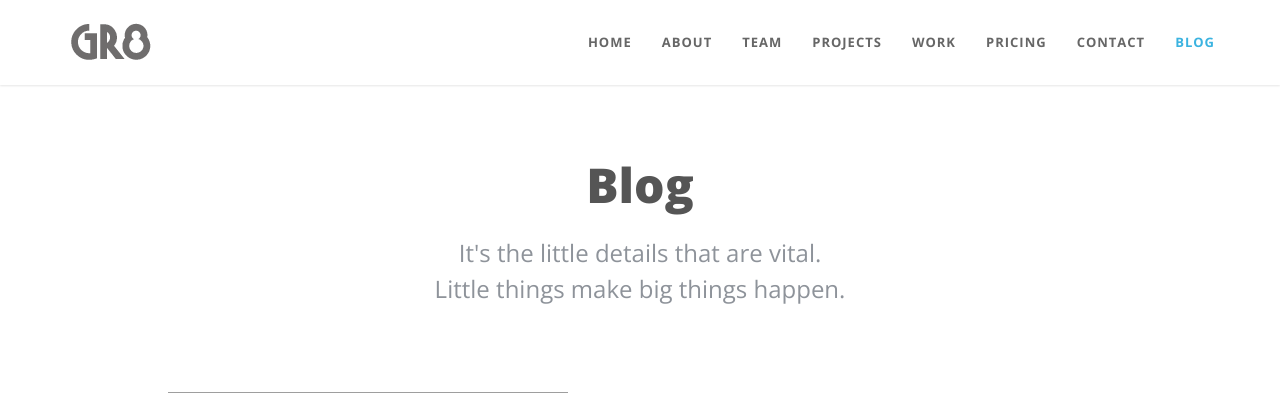
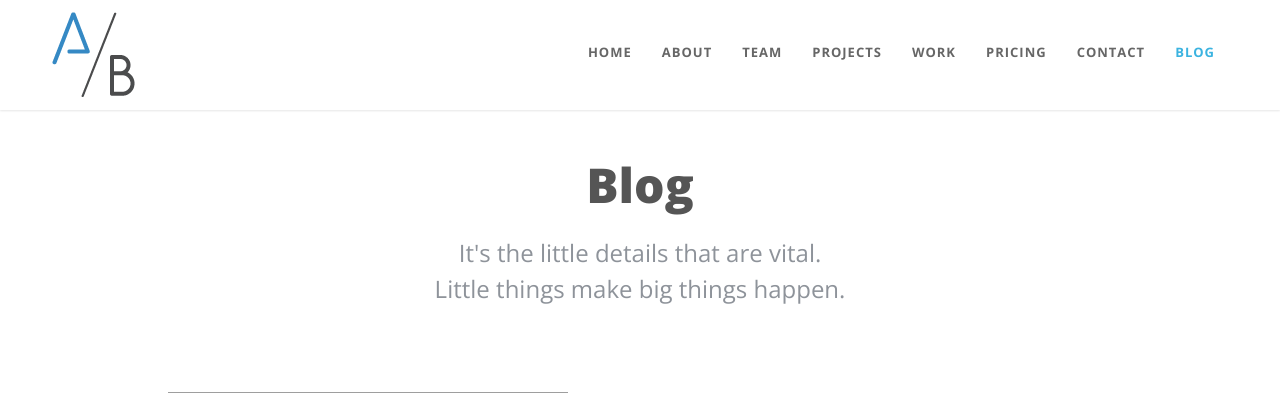
Before and after one commit to Club2014/aybee, a PHP site: page /blue_blog.html in a window 1280 px wide. Shown: the top 393 px of the page. Run offline with PHP 8.4, Linux system fonts and the light colour scheme; some libraries are stand-ins or nearby versions; grey boxes are pictures that could not be loaded.

Commit message:
Changement logo + adapt. css pour <li> du menu

```diff
--- a/css/blue_style.css
+++ b/css/blue_style.css
@@ -308,7 +308,7 @@ h6.project_title {
 .navbar .navbar-toggle:hover { background-color:#3bb3e0; color:#fff!important; }
 
 .navbar .navbar-brand {
-   margin: 4px 0 0;
+	padding: 0px;
 	opacity:1.0;
 	-webkit-transition: all 0.3s ease-in-out;
     -moz-transition: all 0.3s ease-in-out;
@@ -319,7 +319,7 @@ h6.project_title {
 .navbar-brand:hover { opacity:0.7; }
 
 .navbar .navbar-nav { min-height:80px; }
-.navbar .navbar-nav li { margin-top:20px; margin-left:10px; padding:12px 10px; }
+.navbar .navbar-nav li { margin-top:30px; margin-left:10px; padding:12px 10px; }
 .navbar .navbar-nav li a {
 	font-size:13px;
 	color: #666;
```
Also changed, not shown: img/logo.png.
